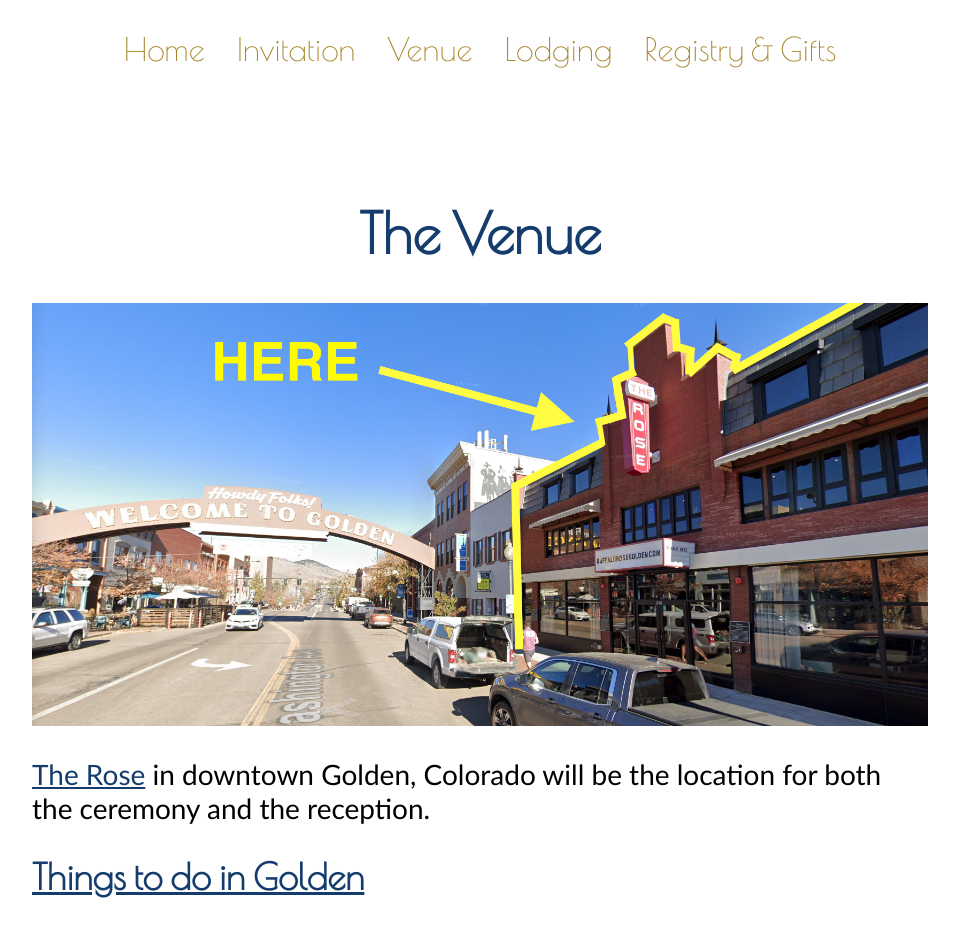
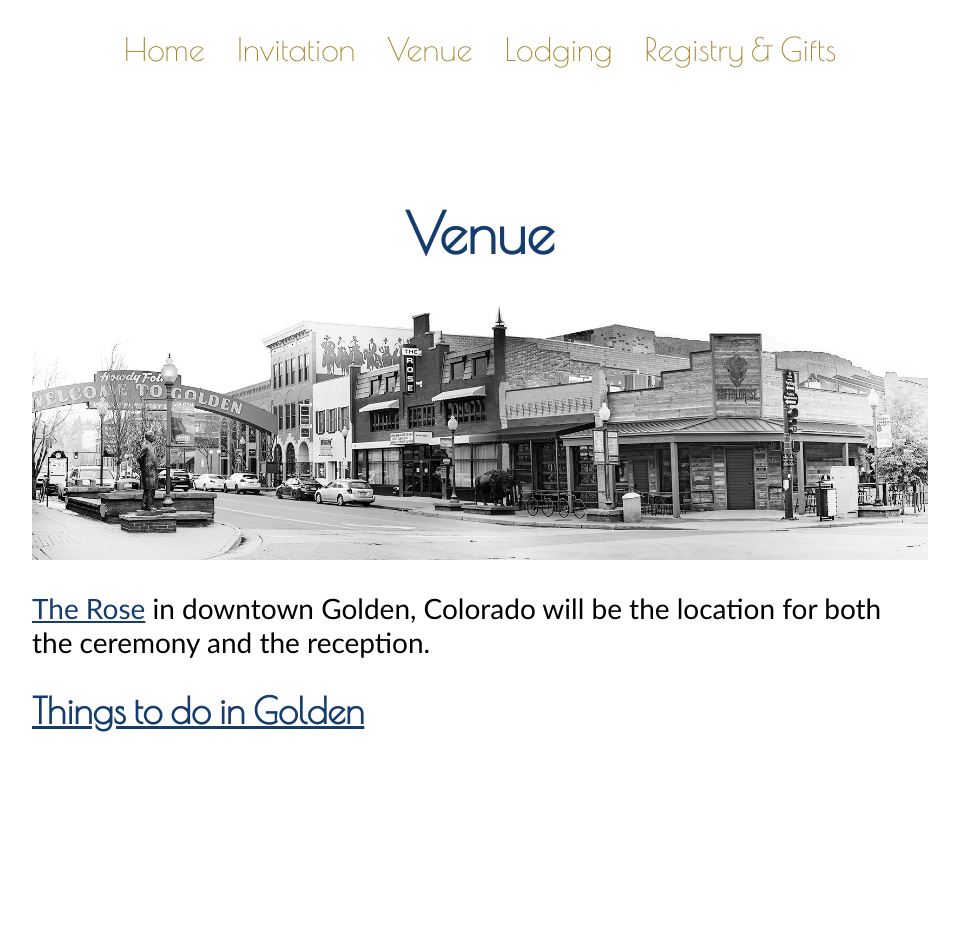
Before and after one commit to mattsteele/mjs, a Vue app: page /Venue in a window 1280 px wide. Shown: the whole page, without its empty margins (160-1119 px from the left). After the commit the page ends 800 px from the top, so only its background shows below. Built offline with nearby package versions, Linux system fonts and the light colour scheme.

Commit message:
Update venue image

```diff
--- a/src/views/Venue.vue
+++ b/src/views/Venue.vue
@@ -1,7 +1,7 @@
 <template>
   <div class="venue-wrapper">
-    <h1>The Venue</h1>
-    <img src="@/assets/images/rose-outside.png" alt="The Rose">
+    <h1>Venue</h1>
+    <img src="@/assets/images/downtown-golden.jpg" alt="The Rose">
     <p><a href="https://buffalorosegolden.com/weddings/">The Rose</a> in downtown Golden, Colorado will be the location for both the ceremony and the reception.</p>
     <h2><a href="https://www.thedenverear.com/opportunities-enjoy-golden/">Things to do in Golden</a></h2>
   </div>
```
Also changed, not shown: src/assets/images/downtown-golden.jpg (added).
